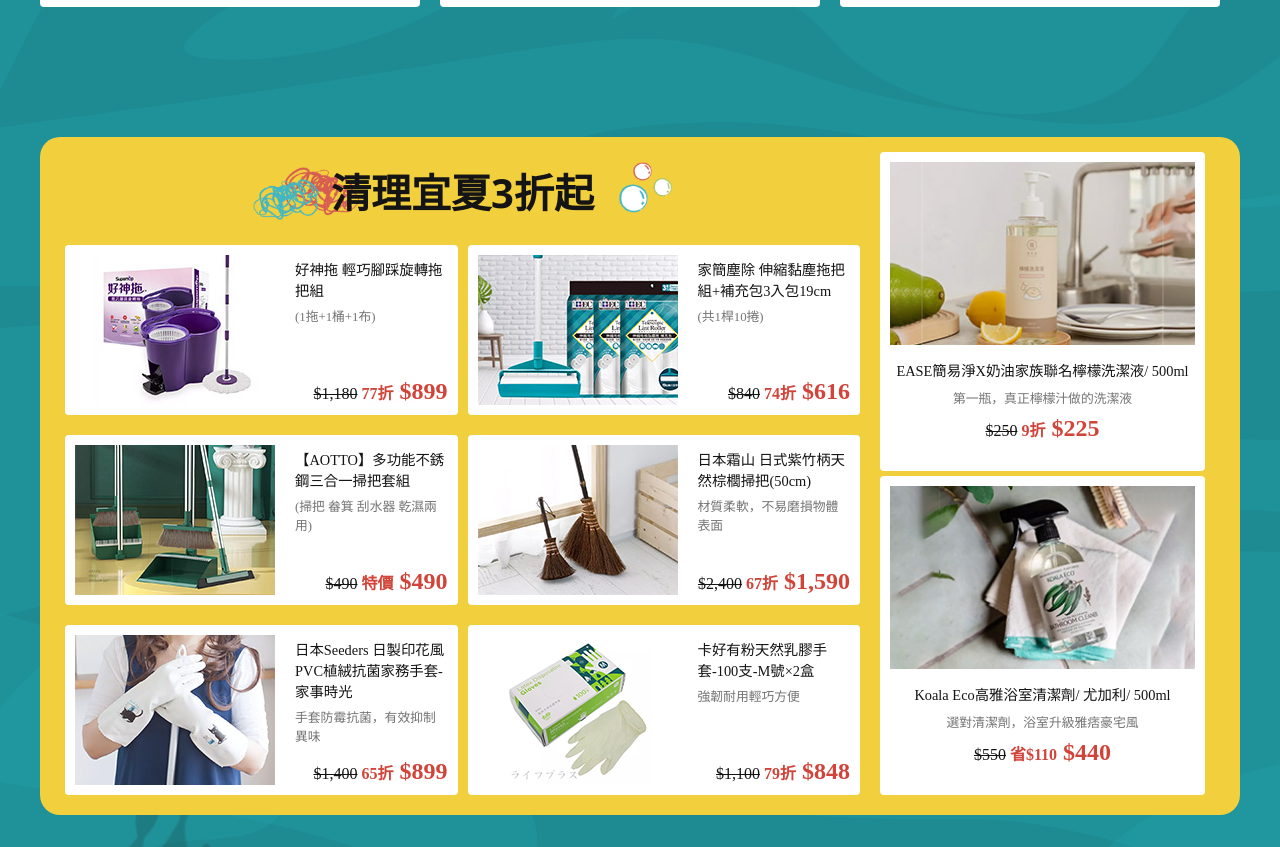
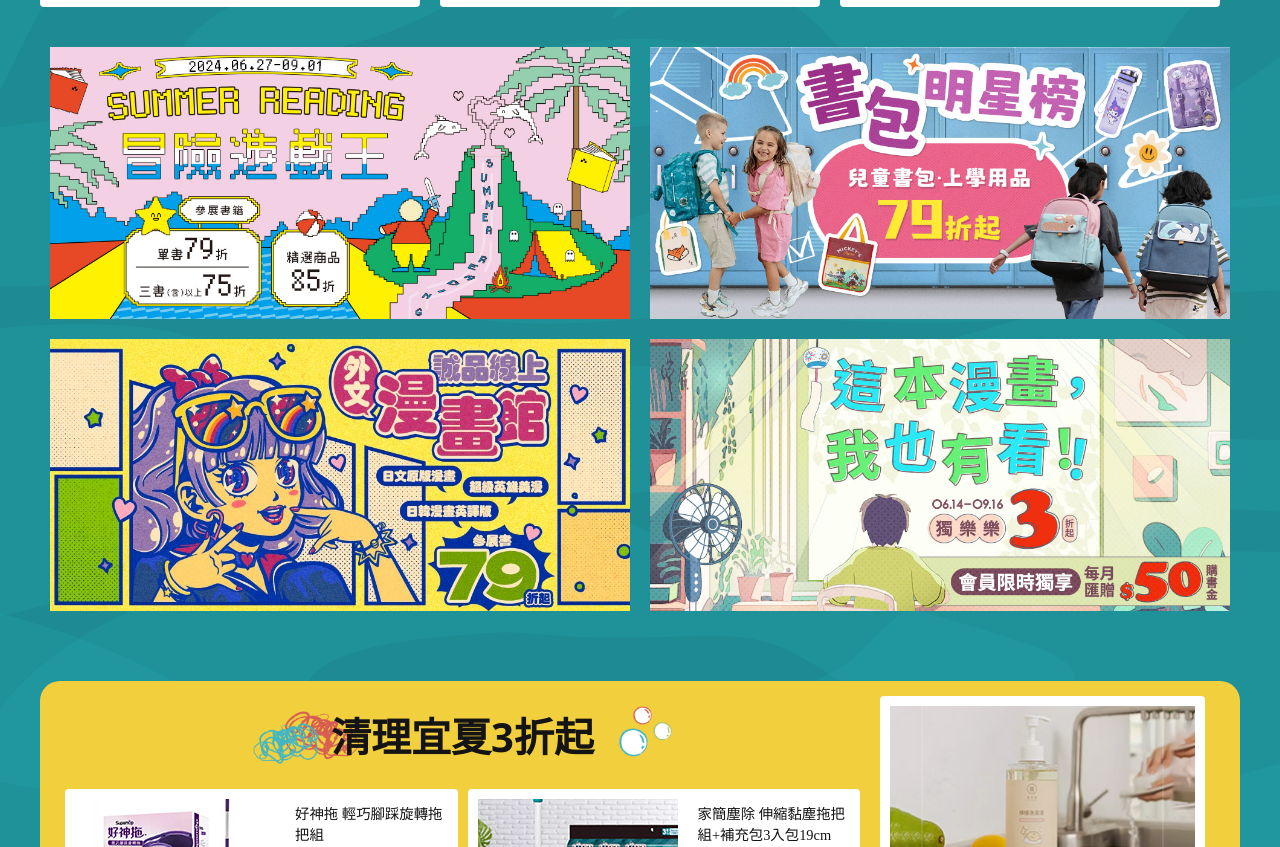
Before and after one commit to szweijin/summer, a plain HTML site: page index.html in a window 1280 px wide. Shown: the part 6260-7107 px from the top of the page. Drawn offline with Linux system fonts and the light colour scheme; the site is published under a folder, as on GitHub Pages, so addresses that start at the root find nothing.

Commit message:
Update index.html

```diff
--- a/index.html
+++ b/index.html
@@ -754,10 +754,10 @@
         </div>
             <!------------------------banner--------------------------------->
         <div class="banner">
-            <div class="banner-banner"><a href="https://events.eslite.com/2024/240627-summerReading/index.html" target="_blank"><img src="/resize/6-01.jpg" alt=""></a></div>
-            <div class="banner-banner"><a href="https://events.eslite.com/campaign/kidschoolbag/index.html" target="_blank"><img src="/resize/6-02.jpg" alt=""></a></div>
-            <div class="banner-banner"><a href="https://events.eslite.com/campaign/comics/index.html" target="_blank"><img src="/resize/6-03.jpg" alt=""></a></div>
-            <div class="banner-banner"><a href="https://events.eslite.com/campaign/manga/index.html" target="_blank"><img src="/resize/6-04.jpg" alt=""></a></div>
+            <div class="banner-banner"><a href="https://events.eslite.com/2024/240627-summerReading/index.html" target="_blank"><img src="resize/6-01.jpg" alt=""></a></div>
+            <div class="banner-banner"><a href="https://events.eslite.com/campaign/kidschoolbag/index.html" target="_blank"><img src="resize/6-02.jpg" alt=""></a></div>
+            <div class="banner-banner"><a href="https://events.eslite.com/campaign/comics/index.html" target="_blank"><img src="resize/6-03.jpg" alt=""></a></div>
+            <div class="banner-banner"><a href="https://events.eslite.com/campaign/manga/index.html" target="_blank"><img src="resize/6-04.jpg" alt=""></a></div>
 
         </div>
         <div class="part03">
```
